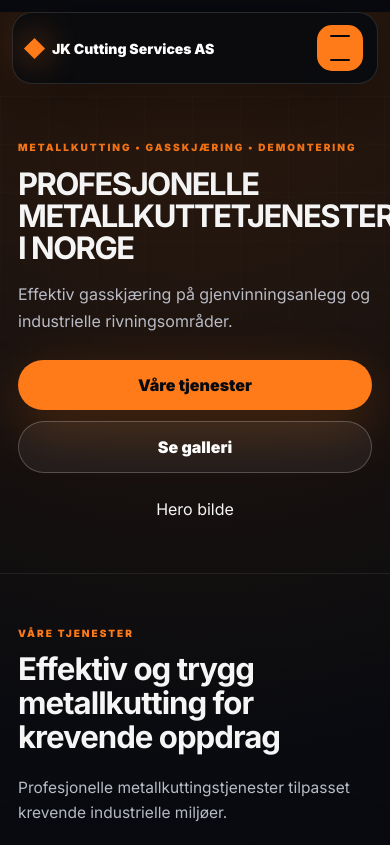
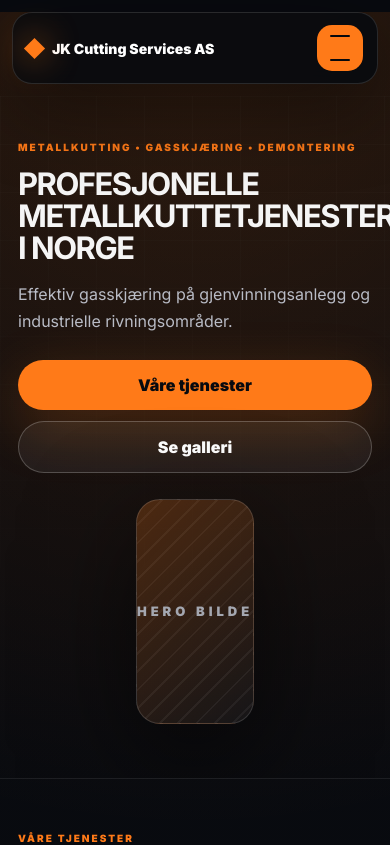
Before and after one commit to Zflex091/jk-cutting-services, a React (Vite) app: page / in a window 390 px wide. Shown: the top 845 px of the page. Built offline with nearby package versions, Linux system fonts and the light colour scheme.

Commit message:
fix title and hero image placeholder

```diff
--- a/index.html
+++ b/index.html
@@ -1,11 +1,18 @@
 <!doctype html>
-<html lang="en">
+<html lang="no">
   <head>
     <meta charset="UTF-8" />
     <link rel="icon" type="image/svg+xml" href="/favicon.svg" />
     <meta name="viewport" content="width=device-width, initial-scale=1.0" />
-    <title>website-messenger</title>
+
+    <title>JK Cutting Services AS</title>
+
+    <meta
+      name="description"
+      content="Profesjonelle tjenester innen metallkutting, gasskjæring og industriell demontering i Norge."
+    />
   </head>
+
   <body>
     <div id="root"></div>
     <script type="module" src="/src/main.jsx"></script>
--- a/src/App.css
+++ b/src/App.css
@@ -860,4 +860,43 @@
     height: 205px;
     min-height: 205px;
   }
+  .hero-visual {
+  position: relative;
+  z-index: 2;
 }
+
+.image-slot {
+  height: 470px;
+  border-radius: 34px;
+  overflow: hidden;
+  border: 1px solid rgba(255, 255, 255, 0.14);
+  background:
+    linear-gradient(135deg, rgba(255, 122, 24, 0.23), rgba(255, 255, 255, 0.035)),
+    repeating-linear-gradient(
+      -45deg,
+      rgba(255, 255, 255, 0.05) 0,
+      rgba(255, 255, 255, 0.05) 2px,
+      transparent 2px,
+      transparent 13px
+    );
+  display: flex;
+  align-items: center;
+  justify-content: center;
+  color: #a4a7b0;
+  font-size: 13px;
+  font-weight: 900;
+  letter-spacing: 4px;
+  text-transform: uppercase;
+  box-shadow: 0 35px 110px rgba(0, 0, 0, 0.58);
+  animation: float 5s ease-in-out infinite;
+}
+
+@media (max-width: 760px) {
+  .image-slot {
+    width: 100%;
+    height: 225px;
+    border-radius: 24px;
+    animation: none;
+  }
+}
+}
```
